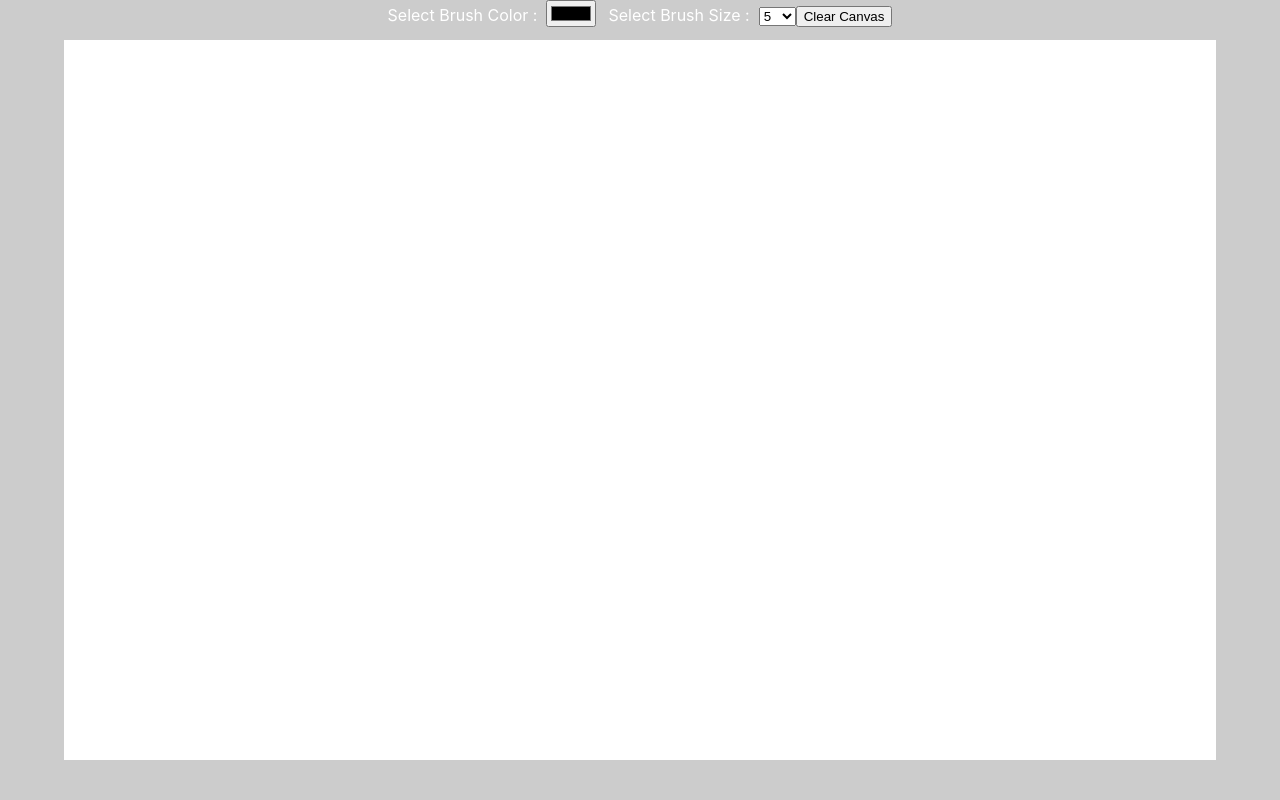
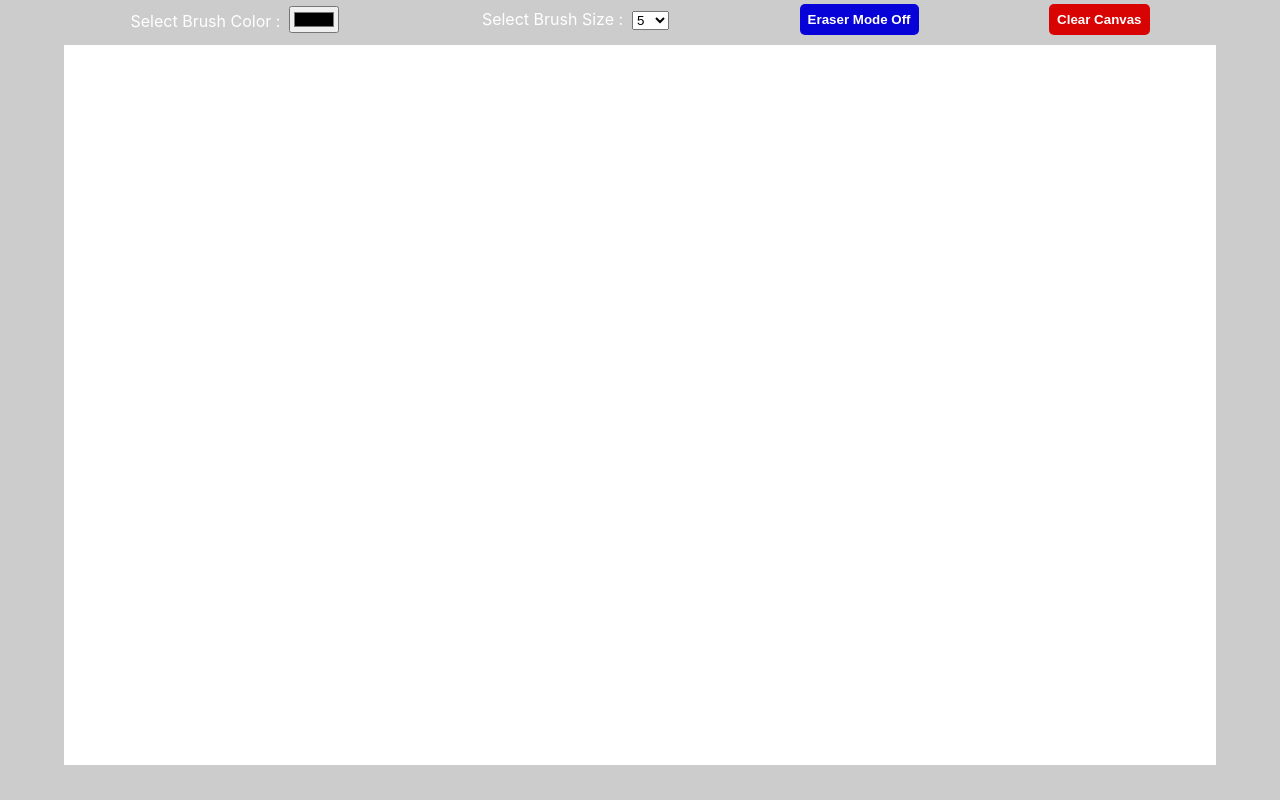
Before and after one commit to sleeplesseditor/ReactWhiteboard, a React (Create React App) app in the folder front-end/: page / in a window 1280 px wide. Built offline with nearby package versions, Linux system fonts and the light colour scheme.

Commit message:
Initial eraser mode implementation

```diff
--- a/front-end/src/App.css
+++ /dev/null
@@ -1,43 +0,0 @@
-.App {
-  text-align: center;
-}
-.container {
-  position: fixed;
-  width: 100%;
-  height: 100%;
-  background: #ccc;
-}
-
-.colour-picker-container {
-  text-align: center;
-  display: inline;
-  color: white;
-}
-
-.brushsize-container {
-  display: inline;
-  color: white;
-  margin-left: 12px;
-}
-
-.tools-section {
-  text-align: center;
-}
-
-.board-container {
-  width: 90%;
-  height: 90%;
-  margin: auto;
-  margin-top: 1%;
-  background: white;
-}
-
-.whiteboard {
-  width: 100%;
-  height: 100%;
-}
-
-.sketch {
-  width: 100%;
-  height: 100%;
-}
--- a/front-end/src/App.js
+++ b/front-end/src/App.js
@@ -1,4 +1,4 @@
-import './App.css';
+import './App.scss';
 import Container from './components/Container';
 
 function App() {
--- /dev/null
+++ b/front-end/src/App.scss
@@ -0,0 +1,80 @@
+.App {
+  text-align: center;
+}
+
+.container {
+  position: fixed;
+  width: 100%;
+  height: 100%;
+  background: #ccc;
+}
+
+.colour-picker-container {
+  text-align: center;
+  display: inline;
+  color: white;
+}
+
+.brushsize-container {
+  display: inline;
+  color: white;
+  margin-left: 12px;
+}
+
+.tools {
+  &-btn {
+    &-clear,
+    &-erase,
+    &-off {
+      font-weight: bold;
+      color: #fff;
+      transition: all .2s ease-in-out;
+      cursor: pointer;
+      border: none;
+      padding: 0.5rem;
+      border-radius: 5px;
+      margin: 0.25rem 0;
+    }
+
+    &-off {
+      background-color: rgb(7, 3, 216);
+      &:hover {
+          background-color: rgb(6, 2, 247);
+      }
+    }
+
+    &-clear,
+    &-erase {
+      background-color: rgb(216, 3, 3);
+      &:hover {
+        background-color: rgb(255, 21, 21);
+      }
+    }
+  }
+
+  &-section {
+    text-align: center;
+    display: flex;
+    justify-content: space-evenly;
+    align-items: center;
+    width: 100%;
+  }
+}
+
+.board-container {
+  width: 90%;
+  height: 90%;
+  margin: auto;
+  margin-top: 0.5%;
+  background: white;
+}
+
+.whiteboard {
+  width: 100%;
+  height: 100%;
+}
+
+.sketch {
+  width: 100%;
+  height: 100%;
+}
--- a/front-end/src/components/Container.jsx
+++ b/front-end/src/components/Container.jsx
@@ -5,6 +5,7 @@ import Modal from './Modal/Modal';
 const Container = () => {
     const [colour, setColour] = useState('#000000');
     const [size, setSize] = useState('5');
+    const [erase, setErase] = useState(false);
     const [clearCanvas, setClearCanvas] = useState(false);
     const [showModal, setShowModal] = useState(false);
 
@@ -32,7 +33,6 @@ const Container = () => {
                     Select Brush Color : &nbsp;
                     <input type="color" value={colour} onChange={changeColour}/>
                 </div>
-
                 <div className="brushsize-container">
                     Select Brush Size : &nbsp;
                     <select value={size} onChange={changeSize}>
@@ -44,11 +44,13 @@ const Container = () => {
                         <option> 30 </option>
                     </select>
                 </div>
-                <button onClick={() => setShowModal(true)}>Clear Canvas</button>
+                <button className={erase ? "tools-btn-erase" : "tools-btn-off"} onClick={() => setErase(!erase)}>Eraser Mode {erase ? 'On' : 'Off'}</button>
+                <button className="tools-btn-clear" onClick={() => setShowModal(true)}>Clear Canvas</button>
             </div>
             <div className="board-container">
                 <Whiteboard
                     clearCanvas={clearCanvas}
+                    erase={erase}
                     colour={colour}
                     setClearCanvas={setClearCanvas}
                     size={size}
--- a/front-end/src/components/Modal/Modal.scss
+++ b/front-end/src/components/Modal/Modal.scss
@@ -60,7 +60,8 @@
                 margin-left: 1rem;
             }
 
-            &-confirm {
+            &-confirm,
+            &-erase {
                 background-color: rgb(216, 3, 3);
                 &:hover {
                     background-color: rgb(255, 21, 21);
@@ -68,13 +69,11 @@
             }
 
             &-close {
-                background-color: rgb(6, 2, 247);
+                background-color: rgb(7, 3, 216);
                 &:hover {
-                    background-color: rgb(7, 3, 216);
+                    background-color: rgb(6, 2, 247);
                 }
             }
-
-
 
             &-container {
                 display: flex;
--- a/front-end/src/components/Whiteboard.jsx
+++ b/front-end/src/components/Whiteboard.jsx
@@ -1,7 +1,7 @@
 import React, { useEffect } from 'react';
 import io from 'socket.io-client';
 
-const Whiteboard = ({ clearCanvas, colour, setClearCanvas, size }) => {
+const Whiteboard = ({ clearCanvas, colour, erase, setClearCanvas, size }) => {
     let timeout;
     let isDrawing = false;
     const socket = io.connect('http://localhost:5000');
@@ -100,6 +100,34 @@ const Whiteboard = ({ clearCanvas, colour, setClearCanvas, size }) => {
         };
     }
 
+    const eraserMode = () => {
+        const canvas = document.querySelector('#whiteboard');
+        const ctx = canvas.getContext('2d');
+        // ctx.globalCompositeOperation = 'destination-out';
+        // ctx.lineWidth = 10;
+        if(timeout != undefined) clearTimeout(timeout);
+        timeout = setTimeout(function(){
+            const base64ImageData = canvas.toDataURL("image/png");
+            socket.emit("canvas-eraser", base64ImageData);
+        }, 1000)
+    }
+
+    socket.on("canvas-eraser", function(data) {
+        const interval = setInterval(function(){
+            if(isDrawing) return;
+            isDrawing = true;
+            clearInterval(interval);
+            const image = new Image();
+            const canvas = document.querySelector('#whiteboard');
+            const ctx = canvas.getContext('2d');
+            ctx.globalCompositeOperation = 'destination-out';
+            image.onload = function() {
+                isDrawing = false;
+            };
+            image.src = data;
+        }, 200)
+    })
+
     useEffect(() => {
         drawOnCanvas();
     }, []);
@@ -109,12 +137,20 @@ const Whiteboard = ({ clearCanvas, colour, setClearCanvas, size }) => {
         setClearCanvas(false);
     }, [clearCanvas === true]);
 
+    useEffect(() => {
+        if (erase === true) {
+            drawOnCanvas();
+            eraserMode();
+        } else {
+            drawOnCanvas();
+        }
+    }, [erase])
+
     return (
         <>
             <div className="sketch" id="sketch">
                 <canvas className="whiteboard" id="whiteboard" />
             </div>
-            {/* <button type="button" onClick={resetCanvas} id="btnClear">CLEAR</button> */}
         </>
     )
 };
```
Also changed, not shown: 1 other file (tests, documents, lock files or other folders).
